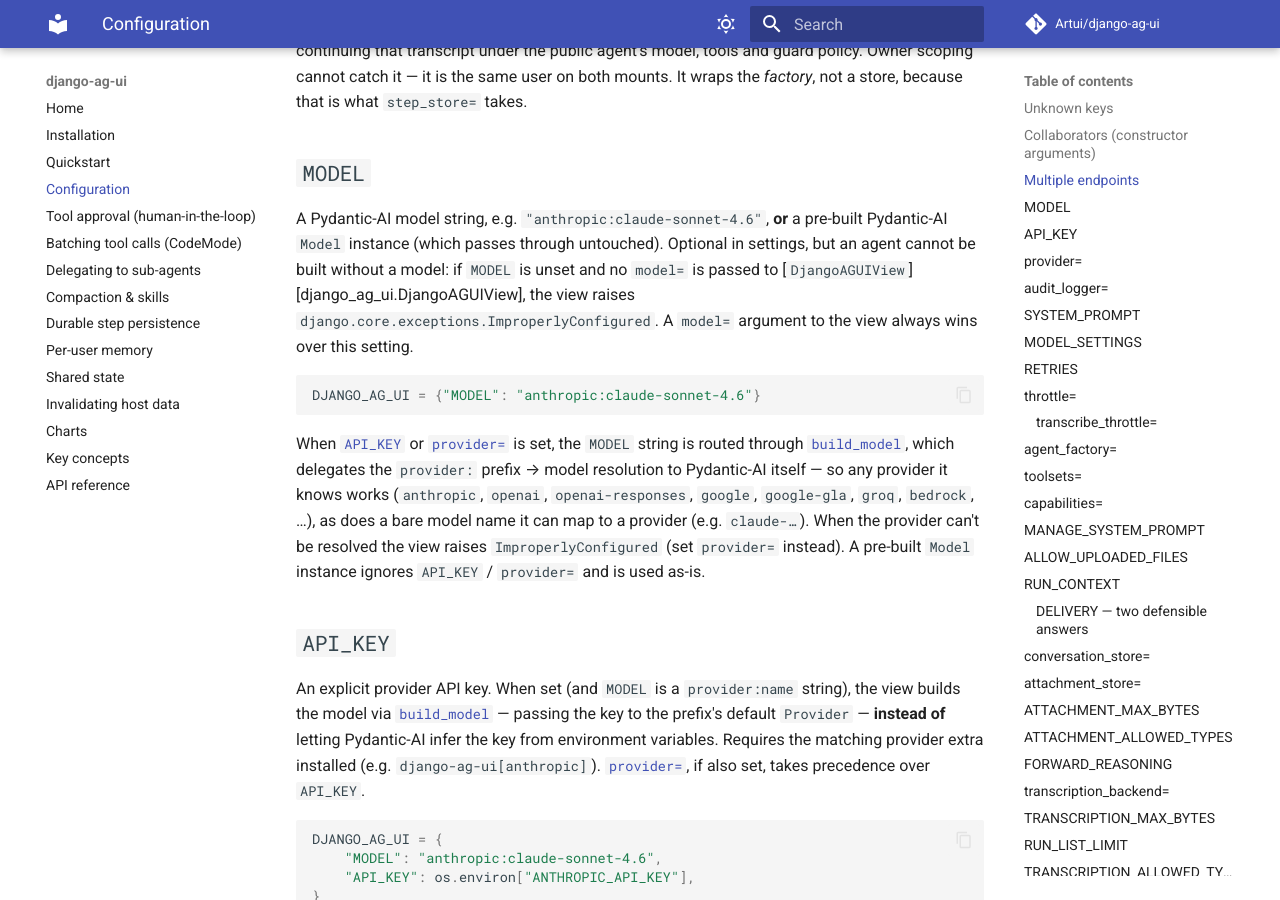
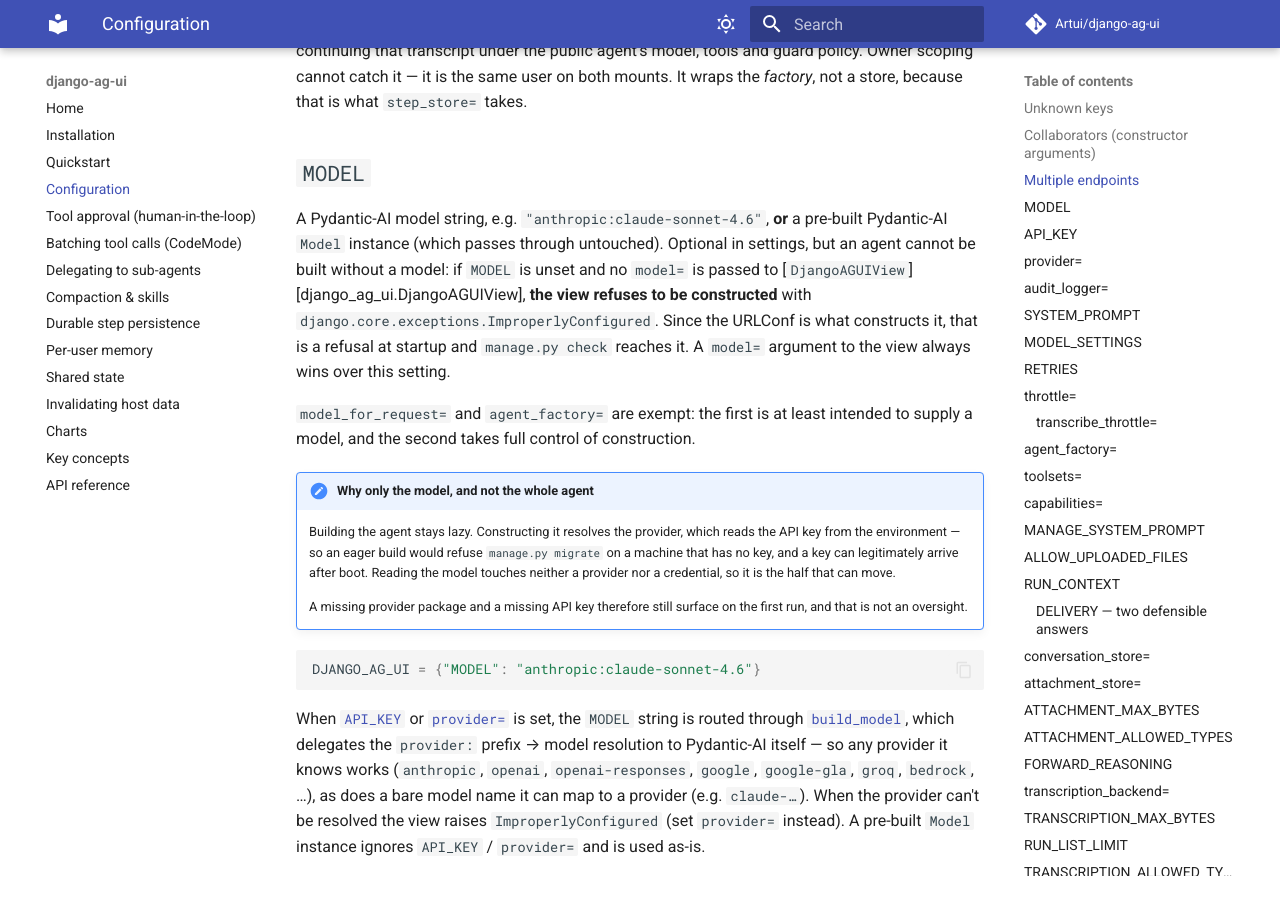
Before and after one commit to Artui/django-ag-ui, an MkDocs documentation site: the page built from docs/configuration.md, in a window 1280 px wide and 900 px high, scrolled down 4337 px. Built offline with MkDocs 1.6.1 and Material for MkDocs 9.7.7, drawn with Linux system fonts in a browser that asks for light colours; comment, search, counter and statistics services are not loaded.

Commit message:
Release 0.55.0: refuse an endpoint with no model when it is built (#140)
* Refuse an endpoint with no model when it is built

The last collaborator to escape a rule this package already applies to every
other one: a dotted path handed to audit_logger has been refused at
construction since 0.19.0, for the reason recorded there -- a string reached
the endpoint the argument configures and failed there, one request later.
model was missed because that mechanism is "this must not be a string", and a
model legitimately is one.

The old timing was inherited, not chosen. Before 0.32.0 the build took the
request so it could not have happened earlier; when the request dependency went
the timing stayed, pinned by a test as "the error keeps the timing it always
had".

Only the model check moves. Building the agent resolves the provider, which
reads the API key from the environment, so an eager build would refuse
manage.py migrate on a machine with no key. Reading the model touches neither.

Co-Authored-By: Claude Opus 5 <noreply@anthropic.com>

* Release 0.55.0

Co-Authored-By: Claude Opus 5 <noreply@anthropic.com>

---------

Co-authored-by: Claude Opus 5 <noreply@anthropic.com>

````diff
--- a/django_ag_ui/version.py
+++ b/django_ag_ui/version.py
@@ -1,5 +1,5 @@
 from __future__ import annotations
 
-__version__: str = "0.54.0"
+__version__: str = "0.55.0"
 
 __all__ = ["__version__"]
--- a/docs/configuration.md
+++ b/docs/configuration.md
@@ -155,9 +155,24 @@ A Pydantic-AI model string, e.g. `"anthropic:claude-sonnet-4.6"`, **or** a
 pre-built Pydantic-AI `Model` instance (which passes through untouched).
 Optional in settings, but an agent cannot be built without a model: if `MODEL`
 is unset and no `model=` is passed to
-[`DjangoAGUIView`][django_ag_ui.DjangoAGUIView], the view raises
-`django.core.exceptions.ImproperlyConfigured`. A `model=` argument to the view
-always wins over this setting.
+[`DjangoAGUIView`][django_ag_ui.DjangoAGUIView], **the view refuses to be
+constructed** with `django.core.exceptions.ImproperlyConfigured`. Since the
+URLConf is what constructs it, that is a refusal at startup and
+`manage.py check` reaches it. A `model=` argument to the view always wins over
+this setting.
+
+`model_for_request=` and `agent_factory=` are exempt: the first is at least
+intended to supply a model, and the second takes full control of construction.
+
+!!! note "Why only the model, and not the whole agent"
+    Building the agent stays lazy. Constructing it resolves the provider, which
+    reads the API key from the environment — so an eager build would refuse
+    `manage.py migrate` on a machine that has no key, and a key can legitimately
+    arrive after boot. Reading the model touches neither a provider nor a
+    credential, so it is the half that can move.
+
+    A missing provider package and a missing API key therefore still surface on
+    the first run, and that is not an oversight.
 
 ```python
 DJANGO_AG_UI = {"MODEL": "anthropic:claude-sonnet-4.6"}
--- a/pyproject.toml
+++ b/pyproject.toml
@@ -249,7 +249,7 @@ root = ["./django_ag_ui"]
 # django_ag_ui/version.py and promotes the CHANGELOG [Unreleased] block
 # under a new dated heading.
 [tool.bumpversion]
-current_version = "0.54.0"
+current_version = "0.55.0"
 allow_dirty = false
 commit = false
 tag = false
````
Also changed, not shown: CHANGELOG.md (+43 -1 lines), 3 other files.
